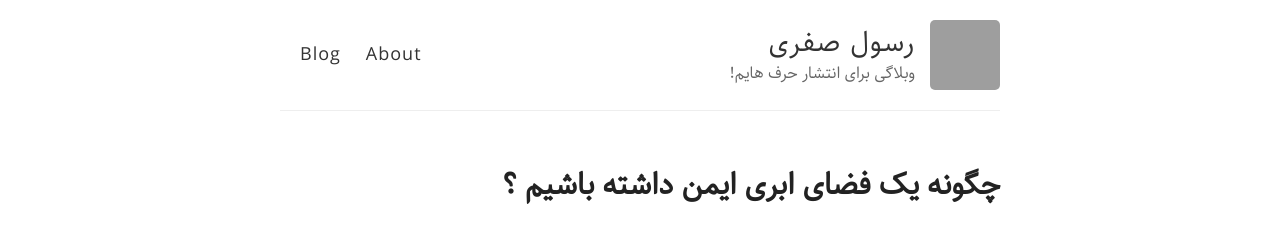
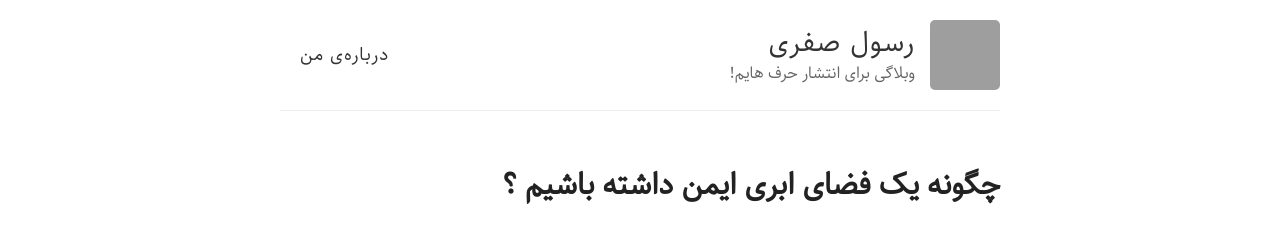
Before and after one commit to rasooll/rasoolsf.github.io, a Jekyll site: the page built from index.html, in a window 1280 px wide. Shown: the top 227 px of the page. Built offline with Jekyll 4.4.1, drawn with Linux system fonts in a browser that asks for light colours; grey boxes are pictures that could not be loaded.

Commit message:
change about name too persian

```diff
--- a/_layouts/default.html
+++ b/_layouts/default.html
@@ -19,9 +19,8 @@
     <div class="wrapper-masthead">
       <div class="container">
         <header class="masthead clearfix">
-          <nav dir="rtl">
-            <a href="{{ site.baseurl }}/">Blog</a>
-            <a href="{{ site.baseurl }}/about">About</a>
+          <nav>
+            <a href="{{ site.baseurl }}/about">درباره‌ی من</a>
           </nav>
 
           <a href="{{ site.baseurl }}/" class="site-avatar"><img src="{{ site.avatar }}" /></a>
```
